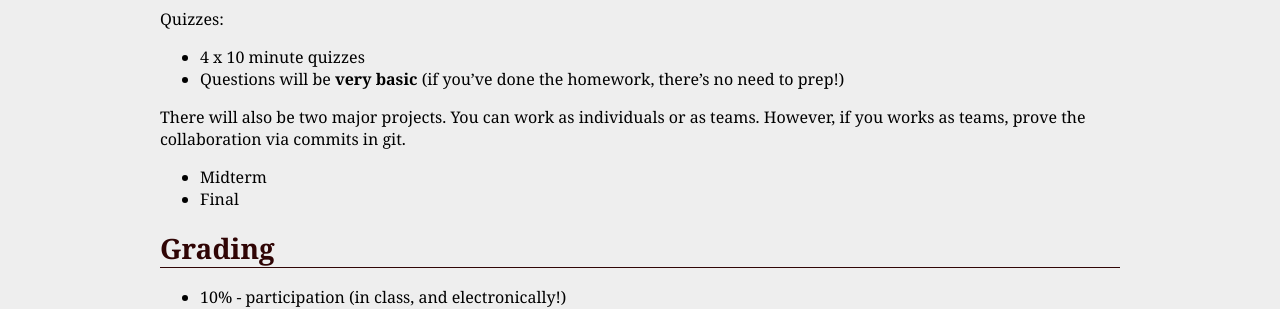
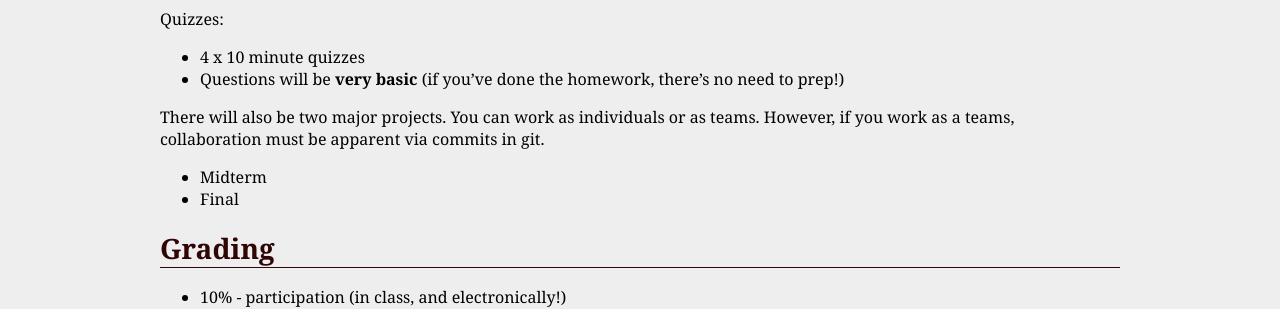
Before and after one commit to jversoza/MTEC2002, a Jekyll site: the page built from index.markdown, in a window 1280 px wide. Shown: the part 1027-1336 px from the top of the page. Built offline with Jekyll 4.4.1, drawn with Linux system fonts in a browser that asks for light colours.

Commit message:
fixed typo in description

```diff
--- a/index.markdown
+++ b/index.markdown
@@ -37,7 +37,7 @@ Quizzes:
 * 4 x 10 minute quizzes
 * Questions will be **very basic** (if you've done the homework, there's no need to prep!)
 
-There will also be two major projects.  You can work as individuals or as teams.  However, if you works as teams, prove the collaboration via commits in git.
+There will also be two major projects.  You can work as individuals or as teams.  However, if you work as  a teams, collaboration must be apparent via commits in git.
 * Midterm
 * Final
 
```
